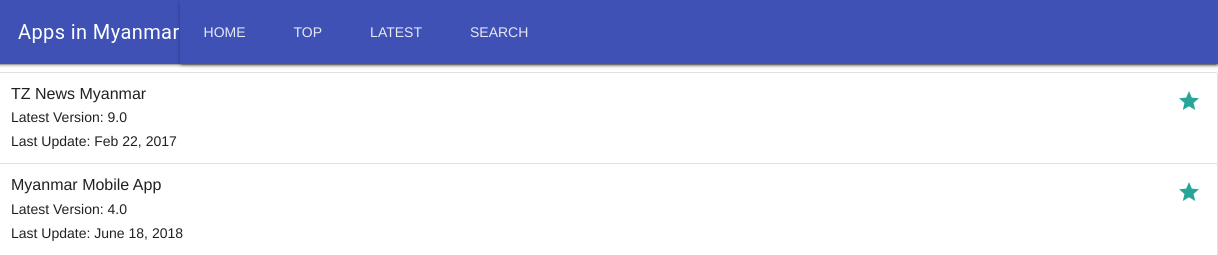
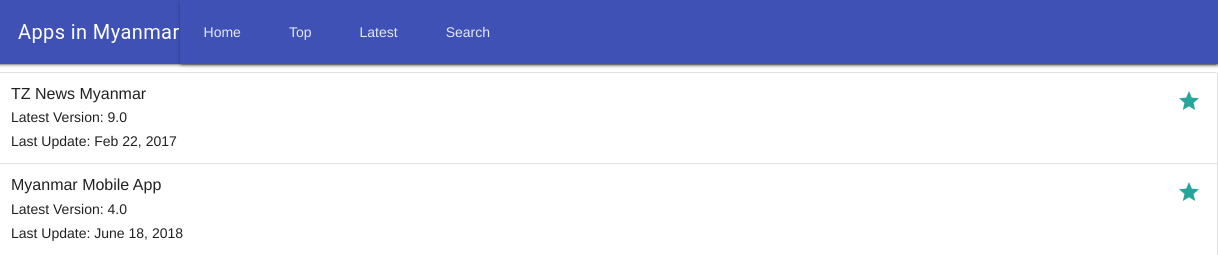
Before and after one commit to flower-mdy-geo/app-in-myanmar, a plain HTML site: page latest.html in a window 1280 px wide. Shown: the top 255 px of the page, 62-1280 px from the left. Drawn offline with nearby package versions, Linux system fonts and the light colour scheme; some packages are replaced by stand-ins of ours.

Commit message:
Update latest.html
testing update

```diff
--- a/latest.html
+++ b/latest.html
@@ -42,10 +42,10 @@
       <div class="mdl-layout-spacer"></div>
       <!-- Navigation. We hide it in small screens. -->
       <nav class="mdl-navigation mdl-layout--large-screen-only" style="background-color: rgb(63,81,181);">
-        <a class="mdl-navigation__link" href="index.html">HOME</a>
-        <a class="mdl-navigation__link" href="top.html">TOP</a>
-	<a class="mdl-navigation__link" href="latest.html">LATEST</a>
-        <a class="mdl-navigation__link" href="search.html">SEARCH</a>
+        <a class="mdl-navigation__link" href="index.html">Home</a>
+        <a class="mdl-navigation__link" href="top.html">Top</a>
+	<a class="mdl-navigation__link" href="latest.html">Latest</a>
+        <a class="mdl-navigation__link" href="search.html">Search</a>
       </nav>
     </div>
   </header>
```
